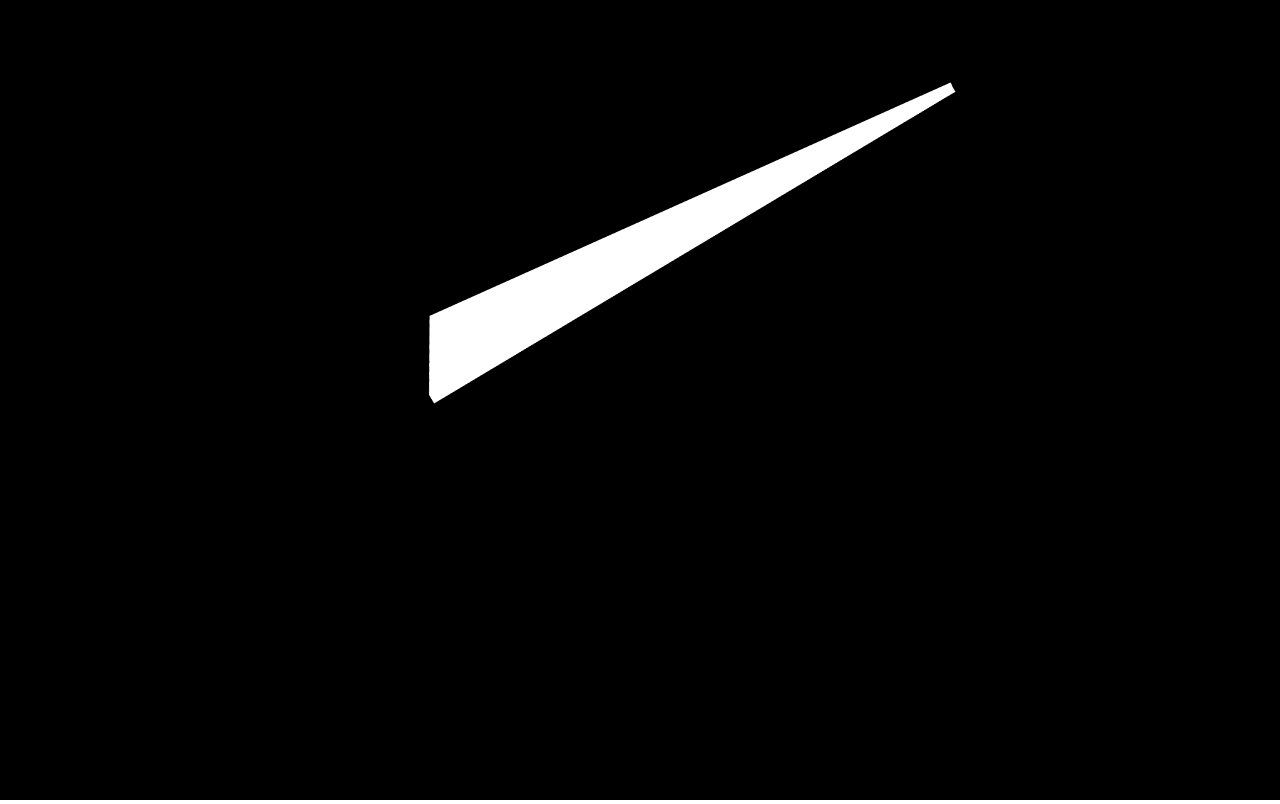
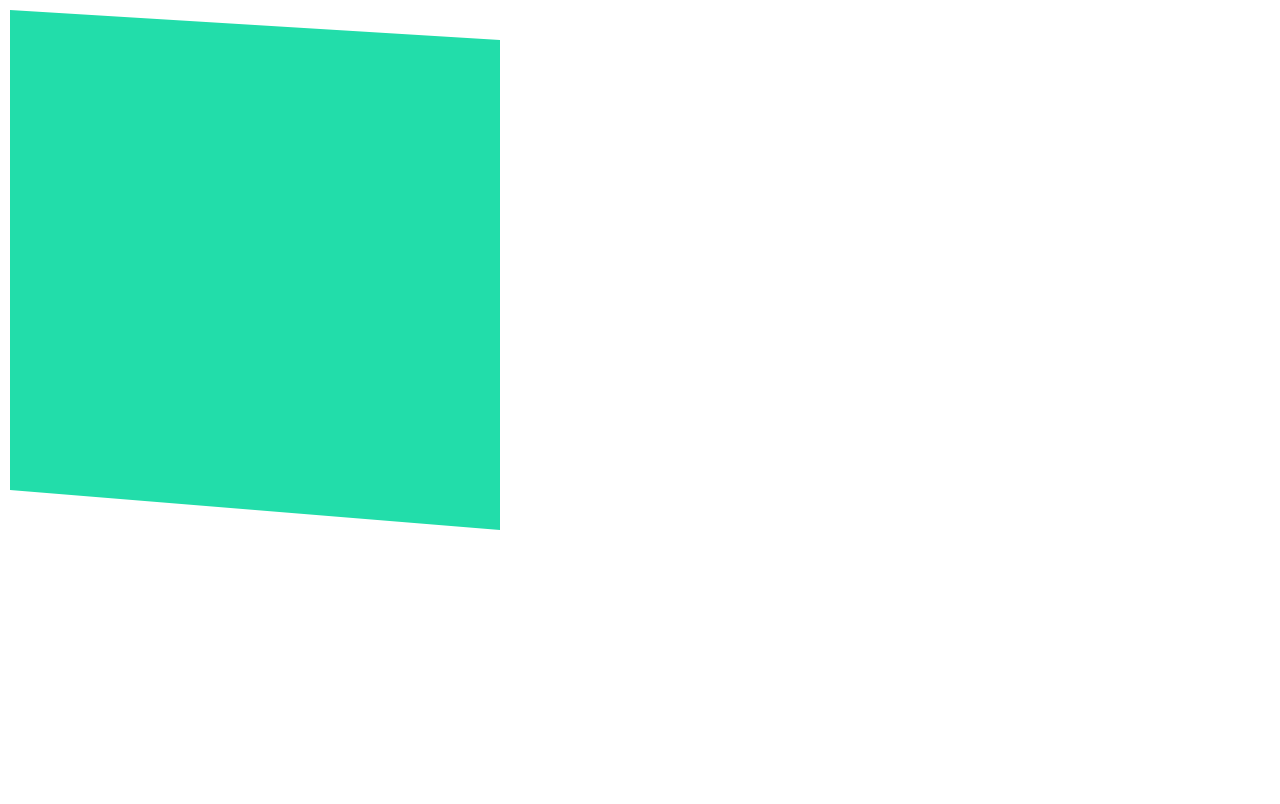
Before and after one commit to 3dDeveloper21/test-walls, a website built with Vite: page index.html in a window 1280 px wide. Built offline with nearby package versions, Linux system fonts and the light colour scheme; animation ran at ten frames a second.

Commit message:
switch to pure canvas2d

```diff
--- a/index.html
+++ b/index.html
@@ -4,11 +4,11 @@
     <meta charset="UTF-8" />
     <link rel="icon" type="image/svg+xml" href="/javascript.svg" />
     <meta name="viewport" content="width=device-width, initial-scale=1.0" />
-    <title>Vite App</title>
+    <title>Test Walls</title>
+    <link rel="stylesheet" href="style.css" />
   </head>
   <body>
-    <div id="app"></div>
-    <canvas class="webgl"></canvas>
+    <canvas></canvas>
     <script type="module" src="/main.js"></script>
   </body>
 </html>
--- /dev/null
+++ b/lib/draw.js
@@ -0,0 +1,17 @@
+const startPoint = { x: 10, y: 10 };
+
+export function draw(ctx, delta) {
+  ctx.fillStyle = "#22ddaa";
+  ctx.beginPath();
+  ctx.moveTo(startPoint.x, startPoint.y);
+  ctx.lineTo(500, 40);
+  ctx.lineTo(500, 530);
+  ctx.lineTo(10, 490);
+  ctx.closePath();
+  ctx.fill();
+}
+
+export function keypressed(code) {
+  console.log(code);
+  startPoint.x += 5;
+}
--- a/line.js
+++ /dev/null
@@ -1,13 +0,0 @@
-import { Vector2 } from "three";
-
-export function getLinePoints(start, end, thickness) {
-  const mainVector = new Vector2(end.x - start.x, end.y - start.y);
-  const normalized = mainVector.normalize();
-  const perp = new Vector2(-normalized.y, normalized.x);
-  const htv = perp.setLength(thickness / 2); // halfThicknessVector
-  const v1 = new Vector2(start.x + htv.x, start.y + htv.y);
-  const v2 = new Vector2(end.x + htv.x, end.y + htv.y);
-  const v3 = new Vector2(end.x - htv.x, end.y - htv.y);
-  const v4 = new Vector2(start.x - htv.x, start.y - htv.y);
-  return [v1, v2, v3, v4];
-}
--- a/main.js
+++ b/main.js
@@ -1,73 +1,22 @@
-import { getLinePoints } from "./line";
-import "./style.css";
-import * as THREE from "three";
+import { draw, keypressed } from "./lib/draw";
 
-const webglCanvas = document.querySelector(".webgl");
+const canvas = document.querySelector("canvas");
 
-const scene = new THREE.Scene();
-const camera = new THREE.PerspectiveCamera(
-  75,
-  window.innerWidth / window.innerHeight,
-  0.1,
-  1000
-);
+function resizeCanvas() {
+  canvas.width = window.innerWidth;
+  canvas.height = window.innerHeight;
+}
+resizeCanvas();
+window.addEventListener("resize", resizeCanvas);
+window.addEventListener("keypress", (event) => keypressed(event.code));
 
-const renderer = new THREE.WebGLRenderer({
-  canvas: webglCanvas,
-  antialias: true,
-});
-renderer.setPixelRatio(2);
-renderer.setSize(window.innerWidth, window.innerHeight);
-// renderer.setAnimationLoop(loop);
-// document.body.appendChild( renderer.domElement );
-
-let point1 = new THREE.Vector2(-2, 0);
-let point2 = new THREE.Vector2(3, 3);
-let thickness = 0.1;
-
-const points = getLinePoints(point1, point2, thickness);
-
-const shape = new THREE.Shape();
-shape.moveTo(points[0].x, points[0].y);
-shape.lineTo(points[1].x, points[1].y); // Line to next point
-shape.lineTo(points[2].x, points[2].y); // Line to next point
-shape.lineTo(points[3].x, points[3].y); // Line to next point
-shape.lineTo(points[0].x, points[0].y);
-
-const geometry = new THREE.ShapeGeometry(shape);
-const material = new THREE.MeshBasicMaterial();
-
-camera.position.z = 5;
-
-const line = new THREE.Mesh(geometry, material);
-scene.add(line);
-
-let lastTimeMs = 0;
-function loop(timeMs) {
-  const deltaTimeMs = timeMs - lastTimeMs;
-  lastTimeMs = timeMs;
-  point1.y += 0.01;
-
-  const points = getLinePoints(point1, point2, thickness);
-
-  scene.remove(line);
-
-  const shape = new THREE.Shape();
-  shape.moveTo(points[0].x, points[0].y);
-  shape.lineTo(points[1].x, points[1].y); // Line to next point
-  shape.lineTo(points[2].x, points[2].y); // Line to next point
-  shape.lineTo(points[3].x, points[3].y);
-  shape.lineTo(points[0].x, points[0].y);
-
-  const geometry = new THREE.ShapeGeometry(shape);
-  const material = new THREE.MeshBasicMaterial();
-
-  camera.position.z = 5;
-
-  const newLine = new THREE.Mesh(geometry, material);
-  scene.add(newLine);
-
-  renderer.render(scene, camera);
+let lastFrameTime = 0;
+function loop(time) {
+  const delta = time - lastFrameTime;
+  lastFrameTime = time;
+  const ctx = canvas.getContext("2d");
+  ctx.clearRect(0, 0, canvas.width, canvas.height);
+  draw(ctx, delta);
   window.requestAnimationFrame(loop);
 }
-loop(0);
+loop();
--- a/package.json
+++ b/package.json
@@ -10,8 +10,5 @@
   },
   "devDependencies": {
     "vite": "^5.3.1"
-  },
-  "dependencies": {
-    "three": "^0.166.1"
   }
 }
--- a/style.css
+++ b/style.css
@@ -3,6 +3,6 @@
   padding: 0;
 }
 
-.webgl{
-  position: fixed;
+html, body{
+  overflow: hidden;
 }
```
Also changed, not shown: 1 other file.
